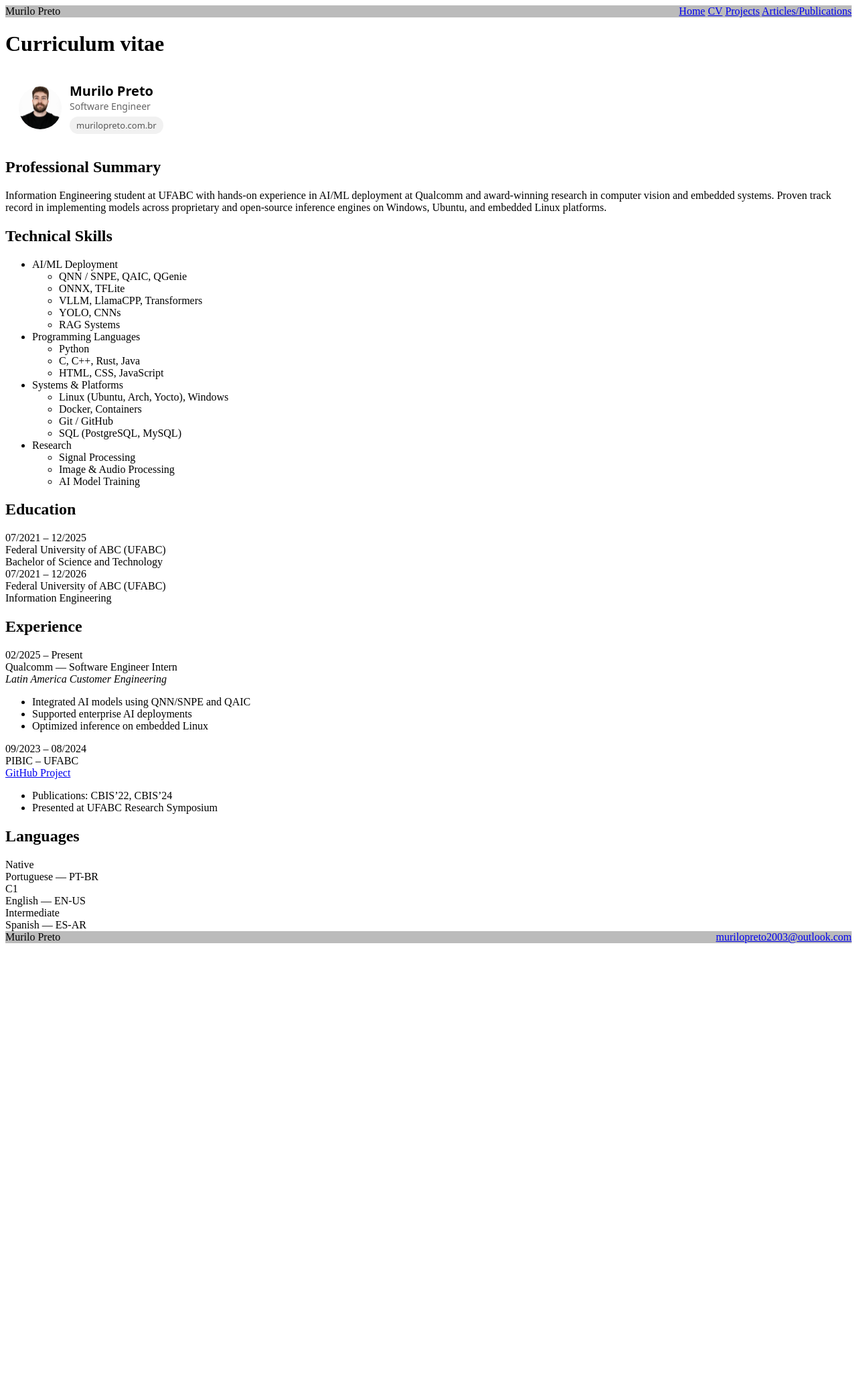
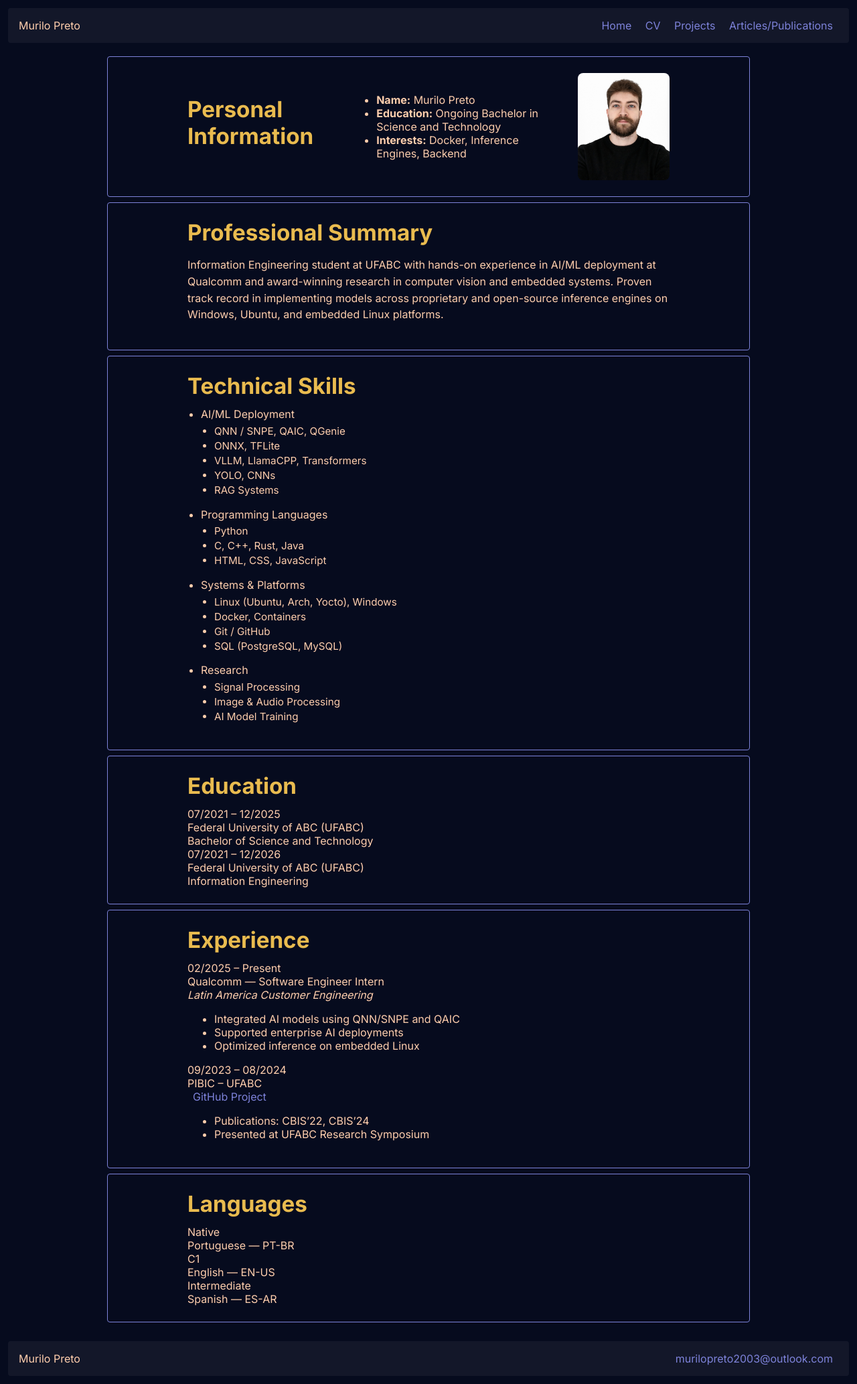
Before and after one commit to murilo-preto/portfolio, a Flask app: page /cv in a window 1280 px wide. Shown: the whole page at 67% size. Before the commit the page ends 1408 px from the top, so only its background shows below. Run offline with Flask 3, Linux system fonts and the light colour scheme.

Commit message:
change colors, fix links, add boxes centralized

```diff
--- a/flask_server/static/css/styles.css
+++ b/flask_server/static/css/styles.css
@@ -1,31 +1,159 @@
+
+@import url('https://fonts.googleapis.com/css2?family=Inter:wght@400;700&display=swap');
+
+/* =========================
+Design Tokens
+========================= */
 :root {
-  --color-subtle: #bbbbbb;
+  /* Core colors */
+  --color-bg: #060B1E;
+  --color-text: #ffcead;
+  --color-accent: #7d82d9;
+  --color-heading: #E9BB4F;
+
+  /* Subtle / UI */
+  --color-muted: rgba(255, 206, 173, 0.6);
+  --color-surface: rgba(255, 255, 255, 0.05);
+  --color-pill: rgba(255, 255, 255, 0.08);
+
+  /* Borders */
+  --radius-sm: 4px;
+  --radius-lg: 12px;
+}
+
+/* =========================
+Base
+========================= */
+html {
+  font-size: 100%;
+}
+
+body {
+  margin: 0;
+  font-family: 'Inter', system-ui, -apple-system, BlinkMacSystemFont, sans-serif;
+  font-weight: 400;
+  background-color: var(--color-bg);
+  color: var(--color-text);
+}
+
+/* =========================
+Typography
+========================= */
+h1, h2, h3, h4, h5 {
+  font-weight: 700;
+  color: var(--color-heading);
+  margin: 0 0 0.75rem;
+}
+
+h1 { font-size: 2.489rem; }
+h2 { font-size: 2.074rem; }
+h3 { font-size: 1.728rem; }
+h4 { font-size: 1.44rem; }
+h5 { font-size: 1.2rem; }
+
+p {
+  line-height: 1.55;
+}
+
+small {
+  font-size: 0.833rem;
+  color: var(--color-muted);
+}
+
+a {
+  color: var(--color-accent);
+  text-decoration: none;
+  transition: color 0.15s ease, text-decoration-color 0.15s ease;
+  padding: 8px;
+}
+
+a:hover,
+a:focus-visible {
+  text-decoration: underline;
+  text-decoration-thickness: 1.5px;
+  text-underline-offset: 3px;
+}
+
+a[target="_blank"]::after {
+  content: "↗";
+  font-size: 0.75em;
+  margin-left: 0.25em;
+  opacity: 0.7;
+}
+
+/* =========================
+Centered Text Container
+========================= */
+.text-box {
+  max-width: 720px;
+  margin: 0 auto;
+  padding: 24px 32px;
+}
+
+.text-box p {
+  text-align: justify;
+  hyphens: auto;
+  margin: 0;
+}
+
+/* =========================
+Layout
+========================= */
+main {
+  max-width: 960px;
+  margin: 0 auto;
+  padding: 8px;
 }
 
 .flex-container {
   display: flex;
-  width: 100%;
   justify-content: space-between;
+  gap: 24px;
 }
 
-/* Profile card */
+/* =========================
+Sections
+========================= */
+section {
+  border: 1px solid var(--color-accent);
+  border-radius: var(--radius-sm);
+  padding: 24px 16px;
+  margin-bottom: 8px;
+}
+
+.section-inner {
+  max-width: 720px;
+  margin: 0 auto;
+}
+
+/* =========================
+Profile / Personal Info
+========================= */
+.personal-info .section-inner {
+  display: flex;
+  align-items: center;
+  justify-content: space-between;
+  gap: 32px;
+}
+
+.profile-image {
+  width: 160px;
+  height: 160px;
+  object-fit: cover;
+  border-radius: 8px;
+}
+
+/* =========================
+Profile Card (optional component)
+========================= */
 .profile-card {
   display: flex;
   align-items: center;
   gap: 12px;
   max-width: 600px;
   padding: 16px 20px;
-  background: #ffffff;
-  border-radius: 12px;
-  font-family: system-ui, -apple-system, BlinkMacSystemFont, sans-serif;
-}
-
-.profile-image {
-  width: 64px;
-  height: 64px;
-  border-radius: 50%;
-  object-fit: cover;
-  flex-shrink: 0;
+  background: var(--color-surface);
+  border-radius: var(--radius-lg);
 }
 
 .profile-text {
@@ -34,34 +162,58 @@
 }
 
 .profile-text h2 {
+  font-size: 1.25rem;
   margin: 0;
-  font-size: 20px;
-  font-weight: 600;
 }
 
 .subtitle {
-  margin: 0;
-  font-size: 14px;
-  color: #666;
+  font-size: 0.9rem;
+  color: var(--color-muted);
 }
 
 .badge {
   margin-top: 6px;
   padding: 4px 10px;
-  font-size: 13px;
-  color: #555;
-  background: #f1f1f1;
+  font-size: 0.8rem;
+  color: var(--color-text);
+  background: var(--color-pill);
   border-radius: 999px;
+  width: fit-content;
   text-decoration: none;
-  width: fit-content;
 }
 
-
-/* Partials */
-header {
-  background-color: var(--color-subtle);
+/* =========================
+CV Lists
+========================= */
+.cv_list ul {
+  list-style: disc;
+  padding-left: 1.25rem;
+  margin: 0;
 }
 
+.cv_list > ul > li {
+  margin-bottom: 0.9rem;
+  font-weight: 500;
+}
+
+.cv_list > ul > li > ul {
+  margin-top: 0.3rem;
+  padding-left: 1.25rem;
+}
+
+.cv_list > ul > li > ul > li {
+  font-weight: 400;
+  font-size: 0.95rem;
+  line-height: 1.45;
+}
+
+/* =========================
+Header / Footer
+========================= */
+header,
 footer {
-  background-color: var(--color-subtle);
+  background-color: var(--color-surface);
+  padding: 16px;
+  margin: 12px;
+  border-radius: var(--radius-sm);
 }
--- a/flask_server/templates/cv.html
+++ b/flask_server/templates/cv.html
@@ -1,41 +1,52 @@
+
 <!DOCTYPE html>
 <html lang="pt-BR">
   <head>
-    <meta charset="UTF-8">
+    <meta charset="UTF-8" />
     <title>Murilo Preto - Home</title>
   </head>
+
   <body>
-
     {% include "partials/header.html" %}
 
     <main>
-      <h1>Curriculum vitae</h1>
+      <section class="personal-info">
+        <div class="section-inner">
+          <h2>Personal Information</h2>
+          <ul>
+            <li><strong>Name:</strong> Murilo Preto</li>
+            <li><strong>Education:</strong> Ongoing Bachelor in Science and Technology</li>
+            <li><strong>Interests:</strong> Docker, Inference Engines, Backend</li>
+          </ul>
 
-      <div class="profile-card">
           <img
               src="static/images/mpreto_portrait.jpg"
               alt="Portrait of Murilo Preto"
               class="profile-image"
               />
+        </div>
+      </section>
 
-        <div class="profile-text">
-          <h2>Murilo Preto</h2>
-          <p class="subtitle">Software Engineer</p>
-          <a href="https://www.murilopreto.com.br" class="badge">murilopreto.com.br</a>
-        </div>
-      </div>
-
+      <section>
+        <div class="section-inner">
           <h2>Professional Summary</h2>
           <p>
-      Information Engineering student at UFABC with hands-on experience in AI/ML deployment at Qualcomm
-      and award-winning research in computer vision and embedded systems. Proven track record in implementing
-      models across proprietary and open-source inference engines on Windows, Ubuntu, and embedded Linux platforms.
+          Information Engineering student at UFABC with hands-on experience in AI/ML deployment
+          at Qualcomm and award-winning research in computer vision and embedded systems.
+          Proven track record in implementing models across proprietary and open-source
+          inference engines on Windows, Ubuntu, and embedded Linux platforms.
           </p>
+        </div>
+      </section>
 
+      <section>
+        <div class="section-inner">
           <h2>Technical Skills</h2>
-      <div class="">
+
+          <div class="cv_list">
             <ul>
-          <li>AI/ML Deployment
+              <li>
+                AI/ML Deployment
                 <ul>
                   <li>QNN / SNPE, QAIC, QGenie</li>
                   <li>ONNX, TFLite</li>
@@ -45,7 +56,8 @@
                 </ul>
               </li>
 
-          <li>Programming Languages
+              <li>
+                Programming Languages
                 <ul>
                   <li>Python</li>
                   <li>C, C++, Rust, Java</li>
@@ -53,7 +65,8 @@
                 </ul>
               </li>
 
-          <li>Systems & Platforms
+              <li>
+                Systems & Platforms
                 <ul>
                   <li>Linux (Ubuntu, Arch, Yocto), Windows</li>
                   <li>Docker, Containers</li>
@@ -62,7 +75,8 @@
                 </ul>
               </li>
 
-          <li>Research
+              <li>
+                Research
                 <ul>
                   <li>Signal Processing</li>
                   <li>Image & Audio Processing</li>
@@ -71,8 +85,13 @@
               </li>
             </ul>
           </div>
+        </div>
+      </section>
 
+      <section>
+        <div class="section-inner">
           <h2>Education</h2>
+
           <div class="entry">
             <div class="date">07/2021 – 12/2025</div>
             <div>
@@ -88,8 +107,13 @@
               Information Engineering
             </div>
           </div>
+        </div>
+      </section>
 
+      <section>
+        <div class="section-inner">
           <h2>Experience</h2>
+
           <div class="entry">
             <div class="date">02/2025 – Present</div>
             <div>
@@ -114,7 +138,11 @@
               </ul>
             </div>
           </div>
+        </div>
+      </section>
 
+      <section>
+        <div class="section-inner">
           <h2>Languages</h2>
 
           <div class="entry">
@@ -131,10 +159,10 @@
             <div class="date">Intermediate</div>
             <div>Spanish — ES-AR</div>
           </div>
-
+        </div>
+      </section>
     </main>
 
     {% include "partials/footer.html" %}
-
   </body>
 </html>
```
Lines whose indentation alone changed are shown as unchanged.
